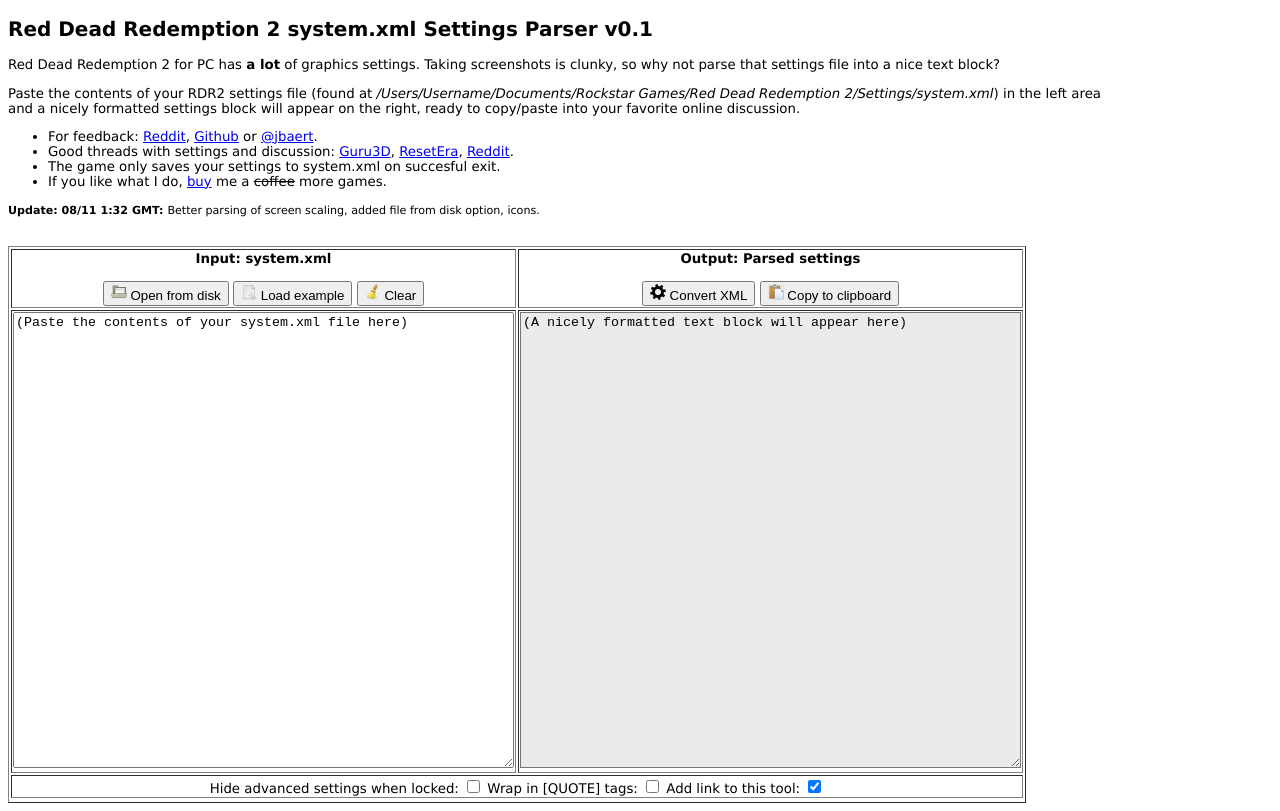
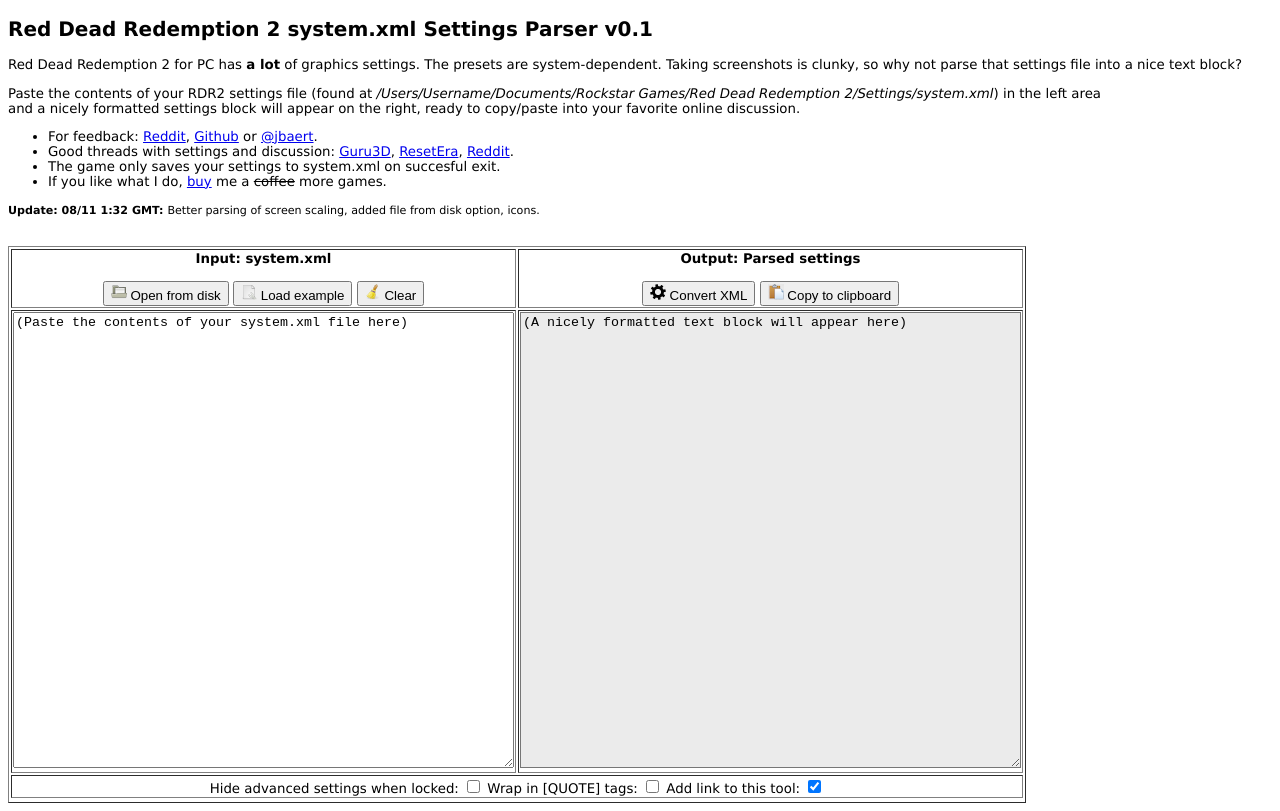
Before and after one commit to Forceflow/rdr2_settings_parser, a plain HTML site: page index.html in a window 1280 px wide. Drawn offline with nearby package versions, Linux system fonts and the light colour scheme.

Commit message:
Intro text changed

```diff
--- a/index.html
+++ b/index.html
@@ -10,7 +10,7 @@
 </head>
 <body>
 <h2>Red Dead Redemption 2 system.xml Settings Parser v0.1</h2>
-<p>Red Dead Redemption 2 for PC has <b>a lot</b> of graphics settings. Taking screenshots is clunky, so why not parse that settings file into a nice text block?</p>
+<p>Red Dead Redemption 2 for PC has <b>a lot</b> of graphics settings. The presets are system-dependent. Taking screenshots is clunky, so why not parse that settings file into a nice text block?</p>
 <p>Paste the contents of your RDR2 settings file (found at <em>/Users/Username/Documents/Rockstar Games/Red Dead Redemption 2/Settings/system.xml</em>) in the left area</br> and a nicely formatted settings block will appear on the right, ready to copy/paste into your favorite online discussion.</p>
 <p><ul>
 <li>For feedback: <a href="https://www.reddit.com/r/reddeadredemption/comments/dsiapv/tool_rdr2_pc_settings_parser/">Reddit</a>, <a href="https://github.com/Forceflow/rdr2_settings_parser">Github</a> or <a href="http://twitter.com/jbaert">@jbaert</a>.</li>
```
